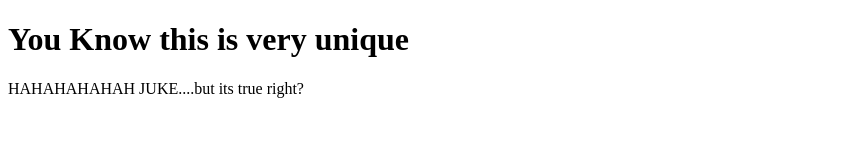
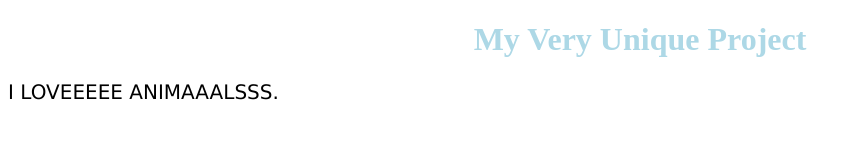
Before and after one commit to kheinLlanza/UniqueProject, a plain HTML site: page index.html in a window 1280 px wide. Shown: the whole page, without its empty margins (0-862 px from the left). Drawn offline with Linux system fonts and the light colour scheme.

Commit message:
Update index.html

```diff
--- a/index.html
+++ b/index.html
@@ -1,12 +1,26 @@
 <!DOCTYPE html>
 <html>
 <head>
-<title>Very Unique Project</title>
+<style>
+body {
+    background-color: navyblue;
+}
+
+h1 {
+    color: lightblue;
+    text-align: center;
+}
+
+p {
+    font-family: verdana;
+    font-size: 20px;
+}
+</style>
 </head>
 <body>
 
-<h1>You Know this is very unique</h1>
-<p>HAHAHAHAHAH JUKE....but its true right?</p>
+<h1>My Very Unique Project</h1>
+<p>I LOVEEEEE ANIMAAALSSS.</p>
 
 </body>
 </html>
```
